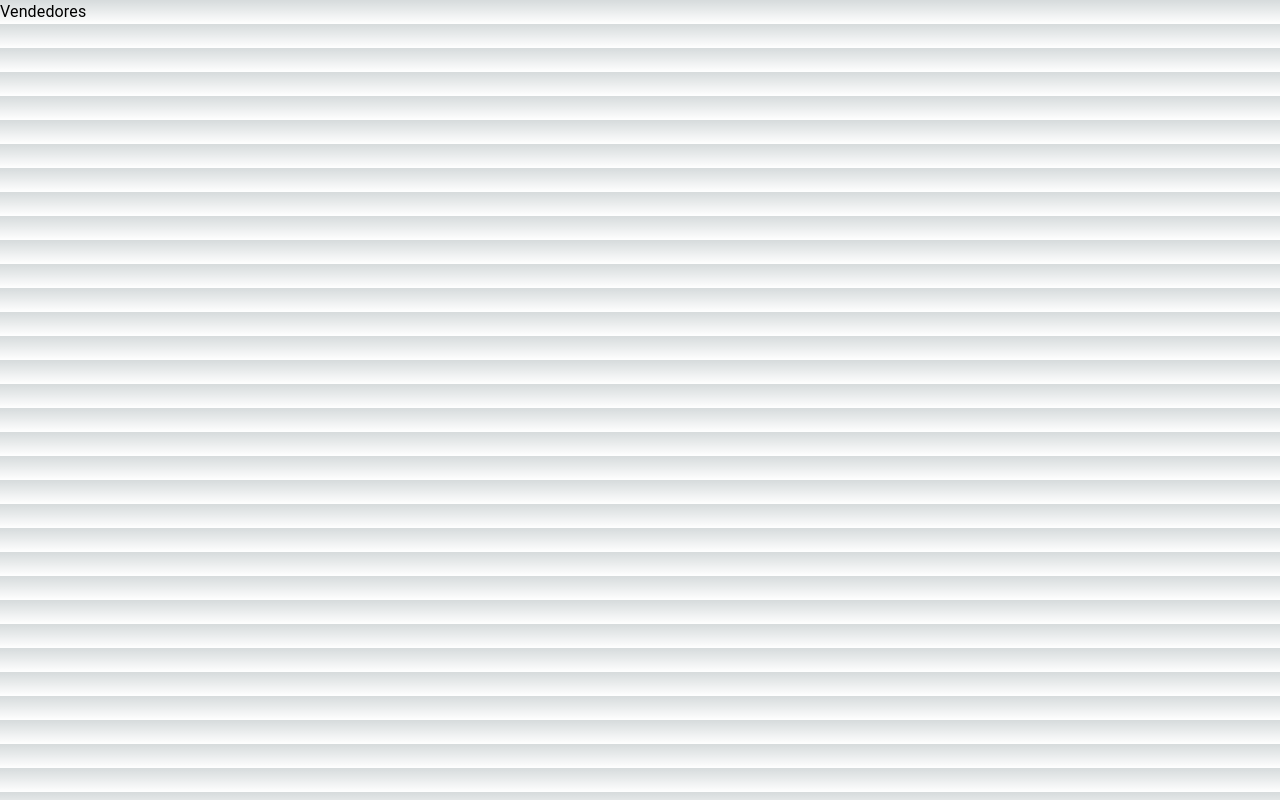
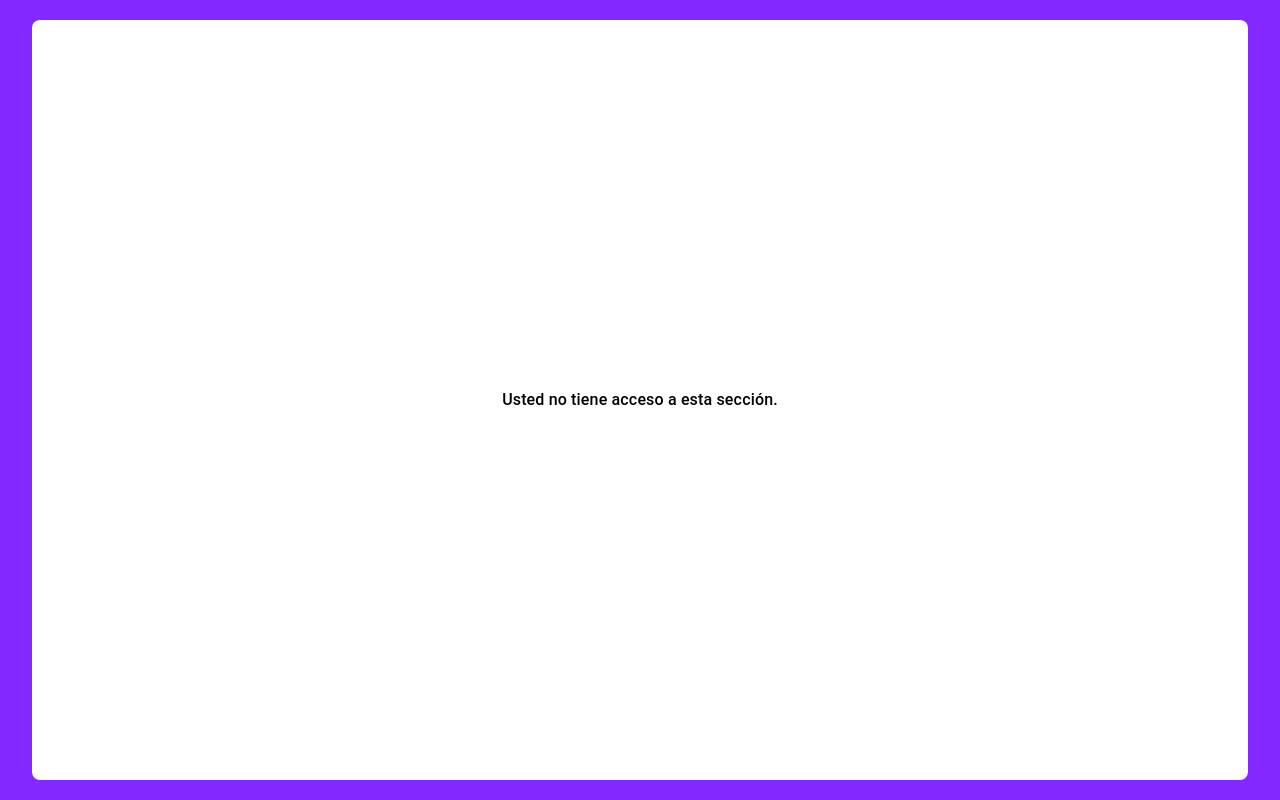
Before and after one commit to joacohoyos/seguridad-redes, a Next.js app in the folder app/: page /sellers in a window 1280 px wide. Built offline with nearby package versions, Linux system fonts and the light colour scheme.

Commit message:
Sellers Screen and more components

```diff
--- /dev/null
+++ b/app/src/app/common/components/Loader/index.tsx
@@ -0,0 +1,14 @@
+import React from "react";
+import { Box, CircularProgress } from "../materialUI";
+import { PRIMARY_500, fullWidthBoxStyle } from "../../styles";
+
+const Loader = () => {
+
+  return (
+    <Box sx={{...fullWidthBoxStyle, height: "100%" }}>
+      <CircularProgress sx={{ color: PRIMARY_500 }} />
+    </Box>
+  );
+}
+
+export default Loader;
--- /dev/null
+++ b/app/src/app/common/components/SellerCard/index.tsx
@@ -0,0 +1,15 @@
+import React from "react";
+import { Card, Typography } from "../materialUI";
+import { ISellerCard } from "./interfaces";
+import { sellerCardStyle } from "./styles";
+
+const SellerCard = ({ name } : ISellerCard) => {
+
+  return (
+    <Card sx={sellerCardStyle}>
+      <Typography>{name}</Typography>
+    </Card>
+  );
+}
+
+export default SellerCard;
--- /dev/null
+++ b/app/src/app/common/components/SellerCard/interfaces.ts
@@ -0,0 +1,3 @@
+export interface ISellerCard {
+  name: string;
+}
--- /dev/null
+++ b/app/src/app/common/components/SellerCard/styles.ts
@@ -0,0 +1,7 @@
+export const sellerCardStyle = {
+  width: 200,
+  height: 100,
+  padding: 2,
+  margin: 2,
+  backgroundColor: "lightgrey",
+};
--- a/app/src/app/common/components/materialUI/index.tsx
+++ b/app/src/app/common/components/materialUI/index.tsx
@@ -7,6 +7,9 @@ import TextField from '@mui/material/TextField';
 import InputAdornment from '@mui/material/InputAdornment';
 import AccountCircle from '@mui/icons-material/AccountCircle';
 import KeyIcon from '@mui/icons-material/Key';
+import CircularProgress from '@mui/material/CircularProgress';
+import Divider from '@mui/material/Divider';
+import Card from '@mui/material/Card';
 
 export {
   Box,
@@ -16,4 +19,7 @@ export {
   Typography,
   TextField,
   InputAdornment,
+  CircularProgress,
+  Divider,
+  Card,
 };
--- a/app/src/app/common/styles/index.ts
+++ b/app/src/app/common/styles/index.ts
@@ -1,5 +1,14 @@
+export const PRIMARY_100 = "#ceadff";
+export const PRIMARY_200 = "#ae7cf9";
+export const PRIMARY_300 = "#a468ff";
+export const PRIMARY_400 = "#954fff";
+export const PRIMARY_500 = "#8229ff";
+export const PRIMARY_700 = "#6b0afc";
+export const PRIMARY_800 = "#5b00e5";
+export const PRIMARY_900 = "#4e00c4";
+
 export const layoutBoxStyle = {
-  backgroundColor: "#8229FF",
+  backgroundColor: PRIMARY_500,
   display: "flex",
   alignItems: "center",
   justifyContent: "center",
@@ -17,8 +26,21 @@ export const fullWidthBoxStyle = {
 export const themedButtonStyle = {
   width: "40%",
   marginY: 2,
-  backgroundColor: "#8229FF",
+  backgroundColor: PRIMARY_500,
   "&:hover": {
-    backgroundColor: "#6b0afc",
+    backgroundColor: PRIMARY_700,
   },
 };
+
+export const contentBoxStyle = {
+  width: "95%",
+  height: "95%",
+  padding: 2,
+  backgroundColor: "white",
+  borderRadius: 2,
+};
+
+export const titleStyle = {
+  fontSize: 28,
+  fontWeight: 600,
+};
--- /dev/null
+++ b/app/src/app/sellers/interfaces.ts
@@ -0,0 +1,6 @@
+export interface ISeller {
+  id: string;
+  name: string;
+  email: string;
+  role: 0 | 1;
+}
--- a/app/src/app/sellers/page.tsx
+++ b/app/src/app/sellers/page.tsx
@@ -1,10 +1,86 @@
-import React from "react";
-import { Typography } from "../common/components/materialUI";
+"use client"
+
+import React, { useEffect, useState } from "react";
+import { Box, Divider, Typography } from "../common/components/materialUI";
+import { contentBoxStyle, fullWidthBoxStyle, layoutBoxStyle, titleStyle } from "../common/styles";
+import { ISeller } from "./interfaces";
+import Loader from "../common/components/Loader";
+import SellerCard from "../common/components/SellerCard";
+
+const mockedSellers: ISeller[] = [
+  {
+    id: "1",
+    name: "Guido Rosito",
+    email: "guidorosito@frba.com",
+    role: 0,
+  },
+  {
+    id: "2",
+    name: "Guido Klajnberg",
+    email: "guidoklaj@frba.com",
+    role: 0,
+  },
+  {
+    id: "3",
+    name: "Joaquín Hoyos",
+    email: "jhoyos@frba.com",
+    role: 0,
+  },
+];
+
+/**
+ * @TODO
+ *
+ * 1. Remove mocked data and fetch it from api.
+ * 2. Add read cookie logic to decide if user is a seller or not.
+ */
 
 const SellersPage = () => {
 
+  const [isLoading, setIsLoading] = useState(true);
+  const [isUserSeller, setIsUserSeller] = useState(false);
+  const [sellers, setSellers] = useState<ISeller[]>(mockedSellers);
+
+  useEffect(() => {
+    const isSeller = false;
+    // READ COOKIES LOGIC
+
+    // if (isSeller) {
+    //   setIsUserSeller(true);
+    // }
+
+    setTimeout(() => {
+      setIsLoading(false);
+    }, 5000);
+  }, []);
+
   return (
-    <Typography>Vendedores</Typography>
+    <Box sx={layoutBoxStyle}>
+      <Box sx={contentBoxStyle}>
+        {
+          isUserSeller ? (
+            <>
+              <Typography sx={titleStyle}>Vendedores</Typography>
+              <Divider />
+              <Box sx={{...fullWidthBoxStyle, justifyContent: "flex-start", flexWrap: "wrap" }}>
+                {Array.isArray(sellers) && sellers.map((seller) => (
+                  <SellerCard
+                    key={seller.id}
+                    name={seller.name}
+                  />
+                ))}
+              </Box>
+            </>
+          ) : isLoading ? (
+            <Loader />
+          ) : (
+            <Box sx={{...fullWidthBoxStyle, height: "100%" }}>
+              <Typography fontWeight={500}>Usted no tiene acceso a esta sección.</Typography>
+            </Box>
+          )
+        }
+      </Box>
+    </Box>
   )
 }
 
--- /dev/null
+++ b/app/src/app/sellers/styles.ts
@@ -0,0 +1 @@
+export const sellersWrapperBoxStyle = {};
```
